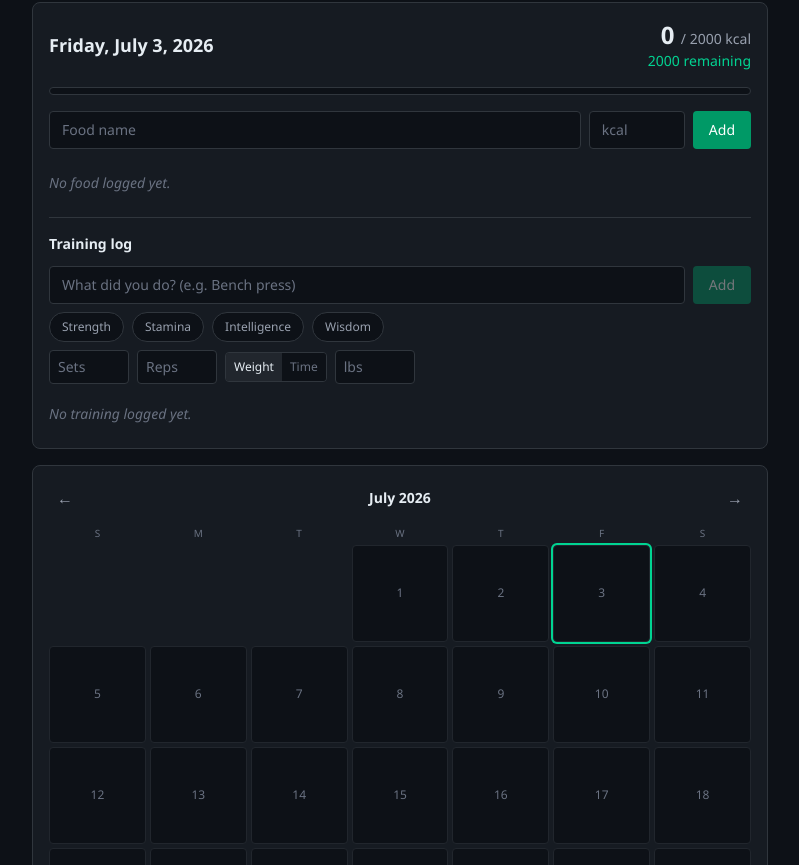
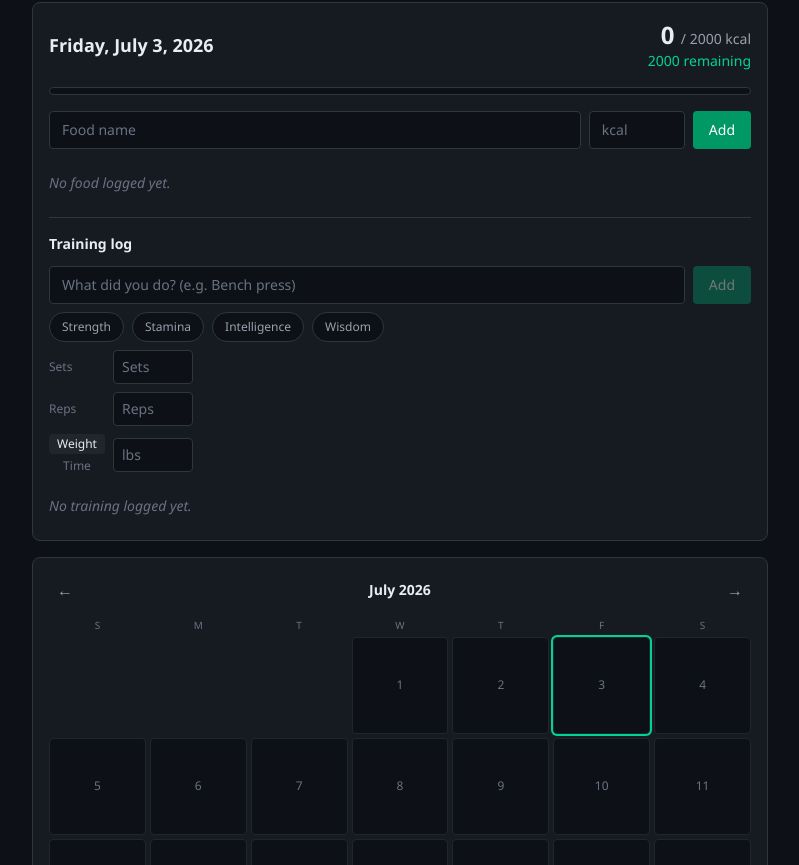
Before and after one commit to ryanbarela-stack/nomzilla, a React (Vite) app: page / in a window 1280 px wide. Shown: the part 727-1592 px from the top of the page, without its empty margins (240-1039 px from the left). Built offline with nearby package versions, Linux system fonts and the light colour scheme.

Commit message:
Lay out Sets, Reps, and Weight/Time as three stacked rows
Was a single wrapping row of inputs; each field now gets its own
labeled row for clarity.

```diff
--- a/src/components/DayPanel.tsx
+++ b/src/components/DayPanel.tsx
@@ -186,7 +186,9 @@ export function DayPanel({
             })}
           </div>
 
-          <div className="flex gap-2 flex-wrap items-center">
+          <div className="flex flex-col gap-2">
+            <div className="flex items-center gap-2">
+              <label className="w-14 shrink-0 text-xs text-gray-500">Sets</label>
               <input
                 type="number"
                 placeholder="Sets"
@@ -195,6 +197,9 @@ export function DayPanel({
                 min={0}
                 className="w-20 bg-[#0d1117] border border-[#30363d] rounded px-2 py-1.5 text-sm text-[#e6edf3] placeholder:text-gray-500 focus:outline-none focus:border-emerald-500"
               />
+            </div>
+            <div className="flex items-center gap-2">
+              <label className="w-14 shrink-0 text-xs text-gray-500">Reps</label>
               <input
                 type="number"
                 placeholder="Reps"
@@ -203,18 +208,20 @@ export function DayPanel({
                 min={0}
                 className="w-20 bg-[#0d1117] border border-[#30363d] rounded px-2 py-1.5 text-sm text-[#e6edf3] placeholder:text-gray-500 focus:outline-none focus:border-emerald-500"
               />
-            <div className="flex rounded overflow-hidden border border-[#30363d]">
+            </div>
+            <div className="flex items-center gap-2">
+              <div className="w-14 shrink-0 flex flex-col gap-0.5">
                 <button
                   type="button"
                   onClick={() => setMetricMode("weight")}
-                className={`px-2 py-1.5 text-xs ${metricMode === "weight" ? "bg-[#21262d] text-[#e6edf3]" : "bg-[#0d1117] text-gray-500"}`}
+                  className={`px-1.5 py-0.5 text-xs rounded ${metricMode === "weight" ? "bg-[#21262d] text-[#e6edf3]" : "text-gray-500"}`}
                 >
                   Weight
                 </button>
                 <button
                   type="button"
                   onClick={() => setMetricMode("time")}
-                className={`px-2 py-1.5 text-xs ${metricMode === "time" ? "bg-[#21262d] text-[#e6edf3]" : "bg-[#0d1117] text-gray-500"}`}
+                  className={`px-1.5 py-0.5 text-xs rounded ${metricMode === "time" ? "bg-[#21262d] text-[#e6edf3]" : "text-gray-500"}`}
                 >
                   Time
                 </button>
@@ -238,6 +245,7 @@ export function DayPanel({
                   className="w-20 bg-[#0d1117] border border-[#30363d] rounded px-2 py-1.5 text-sm text-[#e6edf3] placeholder:text-gray-500 focus:outline-none focus:border-emerald-500"
                 />
               )}
+            </div>
           </div>
         </form>
 
```
Lines whose indentation alone changed are shown as unchanged.
